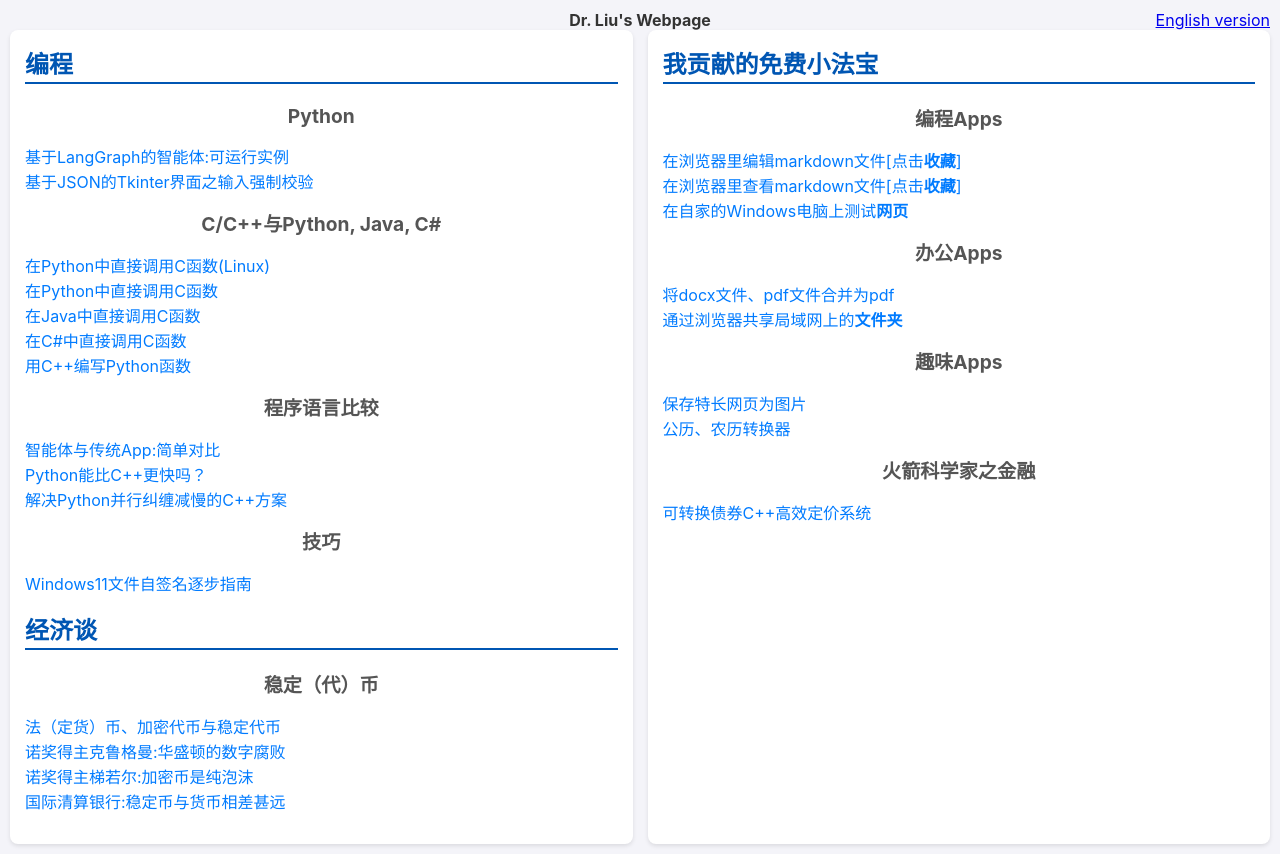
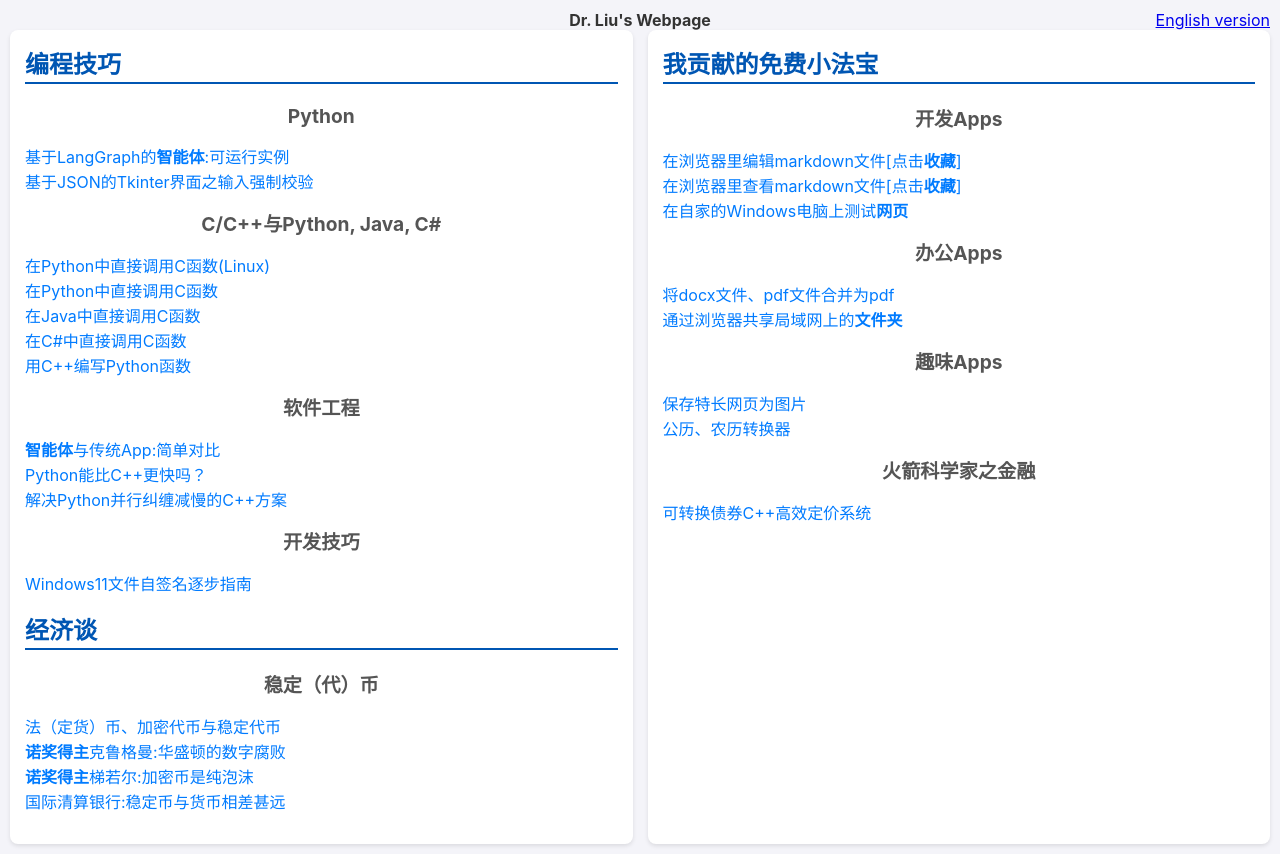
Before and after one commit to qiangliu-sd/qiangliu-sd.github.io, a plain HTML site: page index_chn.html in a window 1280 px wide. Drawn offline with Linux system fonts and the light colour scheme.

Commit message:
Add files via upload

```diff
--- a/index_chn.html
+++ b/index_chn.html
@@ -10,10 +10,10 @@
 <body>
     <table width="100%" cellpadding="0" cellspacing="0">
 <tbody><tr><td width=30%></td><td width=40% align="center"><b>Dr. Liu's Webpage</b></td><td align="right"><a href="index.html">English version</a></td></tr></tbody></table><div class="container">        <div class="column">
-            <h2 class="section-title">编程</h2>
+            <h2 class="section-title">编程技巧</h2>
             <h3 class="subsection-title">Python</h3>
             <ul class="link-list">
-                <li><a href="https://github.com/qiangliu-sd/ai-agent-LangGraph" title="A beach-town weather AI agent with all necessary details" target="_blank">基于LangGraph的智能体:可运行实例</a></li>
+                <li><a href="https://github.com/qiangliu-sd/ai-agent-LangGraph" title="A beach-town weather AI agent with all necessary details" target="_blank">基于LangGraph的<b>智能体</b>:可运行实例</a></li>
                 <li><a href="https://github.com/qiangliu-sd/enforcedDynaPyTkValid" title="1. Bulletproof enforced validating of Entry widgets;
 2. Dynamic validating of ranges (or bounds) of user inputs via Entry widgets" target="_blank">基于JSON的Tkinter界面之输入强制校验</a></li>
             </ul>
@@ -30,13 +30,13 @@ A complete template" target="_blank">在C#中直接调用C函数</a></li>
                 <li><a href="https://github.com/qiangliu-sd/Cpp-Inside-Python" title="Implement a Py-method in C++:
 A full example" target="_blank">用C++编写Python函数</a></li>
             </ul>
-            <h3 class="subsection-title">程序语言比较</h3>
+            <h3 class="subsection-title">软件工程</h3>
             <ul class="link-list">
-                <li><a href="ql_md_template.html?my.md=coding/proglangs/aiagent_vs_apps.md" title="A LLM with tools are called an AI agent" target="_blank">智能体与传统App:简单对比</a></li>
+                <li><a href="ql_md_template.html?my.md=coding/proglangs/aiagent_vs_apps.md" title="A LLM with tools is called an AI agent" target="_blank"><b>智能体</b>与传统App:简单对比</a></li>
                 <li><a href="ql_md_template.html?my.md=coding/proglangs/can_py_beat_cpp.md" title="C++ significantly outperforms NumPy (and Python) for both small and big arrays" target="_blank">Python能比C++更快吗？</a></li>
                 <li><a href="ql_md_template.html?my.md=coding/proglangs/py_entangle.md" title="C++ extensions can be an excellent solution to the problem of Python parallel entanglement" target="_blank">解决Python并行纠缠减慢的C++方案</a></li>
             </ul>
-            <h3 class="subsection-title">技巧</h3>
+            <h3 class="subsection-title">开发技巧</h3>
             <ul class="link-list">
                 <li><a href="https://github.com/qiangliu-sd/Windows11-self-signed-certificate" title="A working guide for signing a FILE using self-signed certificate on Windows 11" target="_blank">Windows11文件自签名逐步指南</a></li>
             </ul>
@@ -44,14 +44,14 @@ A full example" target="_blank">用C++编写Python函数</a></li>
             <h3 class="subsection-title">稳定（代）币</h3>
             <ul class="link-list">
                 <li><a href="ql_md_template.html?my.md=econ/cryptoccy/stablecoin.md" title="稳定币并非法定货币，风险很大" target="_blank">法（定货）币、加密代币与稳定代币</a></li>
-                <li><a href="ql_md_template.html?my.md=econ/cryptoccy/digitcorrupt.md" title="是时候揭穿加密币的真面目了：一个犯罪行当" target="_blank">诺奖得主克鲁格曼:华盛顿的数字腐败</a></li>
-                <li><a href="ql_md_template.html?my.md=econ/cryptoccy/digitcorrupt.md" title="加密币是经济学家所说的纯泡沫，一种内在价值为零的资产" target="_blank">诺奖得主梯若尔:加密币是纯泡沫</a></li>
+                <li><a href="ql_md_template.html?my.md=econ/cryptoccy/digitcorrupt.md" title="是时候揭穿加密币的真面目了：一个犯罪行当" target="_blank"><b>诺奖得主</b>克鲁格曼:华盛顿的数字腐败</a></li>
+                <li><a href="ql_md_template.html?my.md=econ/cryptoccy/digitcorrupt.md" title="加密币是经济学家所说的纯泡沫，一种内在价值为零的资产" target="_blank"><b>诺奖得主</b>梯若尔:加密币是纯泡沫</a></li>
                 <li><a href="ql_md_template.html?my.md=econ/cryptoccy/BIS-stablecoin.md" title="国际清算银行（BIS）--常被称为中央银行的央行，在其2025年6月24日发布的年度经济报告中，对稳定币的货币属性提出了严肃质疑，称稳定币在衡量货币的三个关键标准上均不过关" target="_blank">国际清算银行:稳定币与货币相差甚远</a></li>
             </ul>
         </div>
         <div class="column">
             <h2 class="section-title">我贡献的免费小法宝</h2>
-            <h3 class="subsection-title">编程Apps</h3>
+            <h3 class="subsection-title">开发Apps</h3>
             <ul class="link-list">
                 <li><a href="mdEditView.html" title="An extremely simple markdown tool" target="_blank">在浏览器里编辑markdown文件[点击<b>收藏</b>]</a></li>
                 <li><a href="markdownView.html" title="An extremely simple markdown viewer" target="_blank">在浏览器里查看markdown文件[点击<b>收藏</b>]</a></li>
```
Also changed, not shown: index.html (+8 -8 lines).
